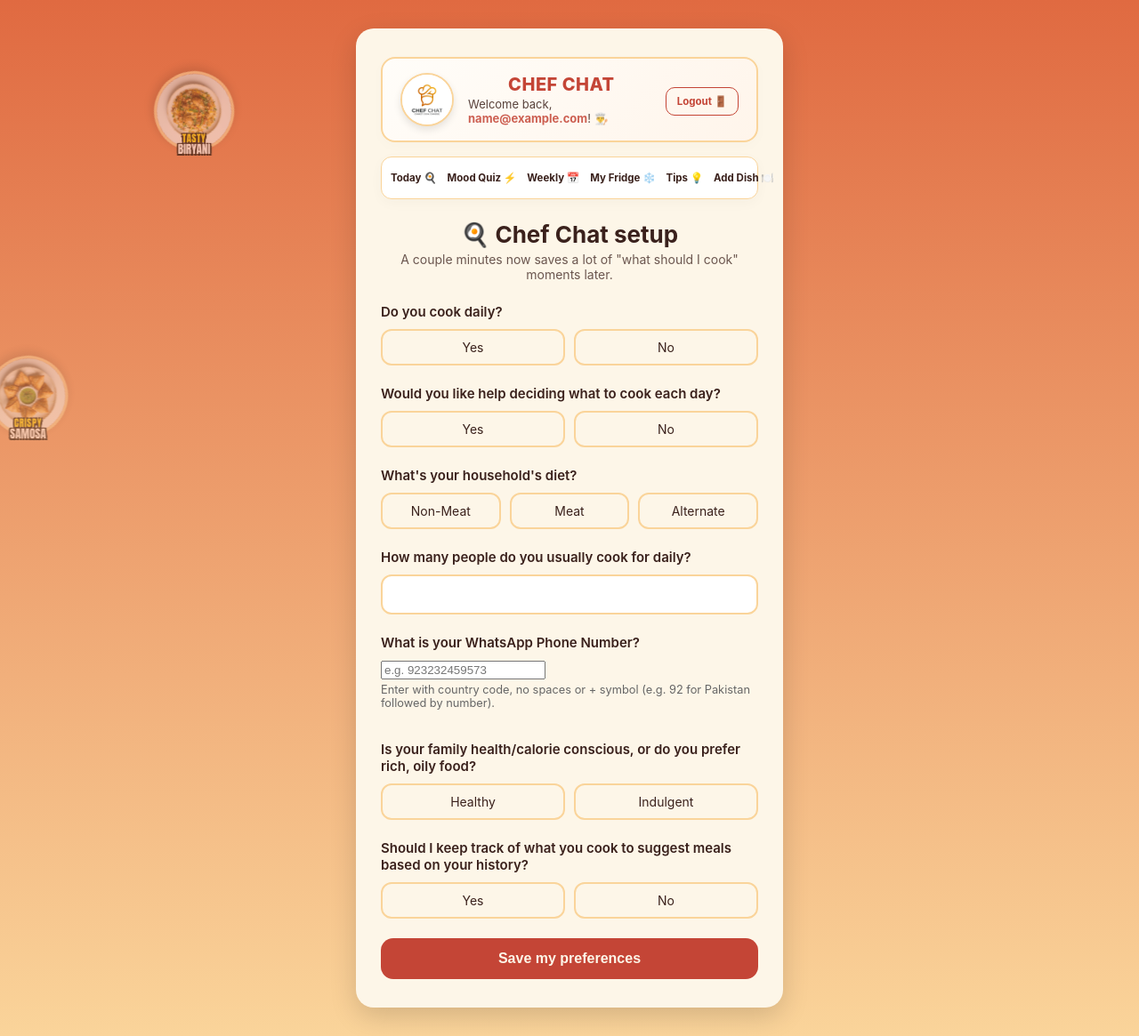
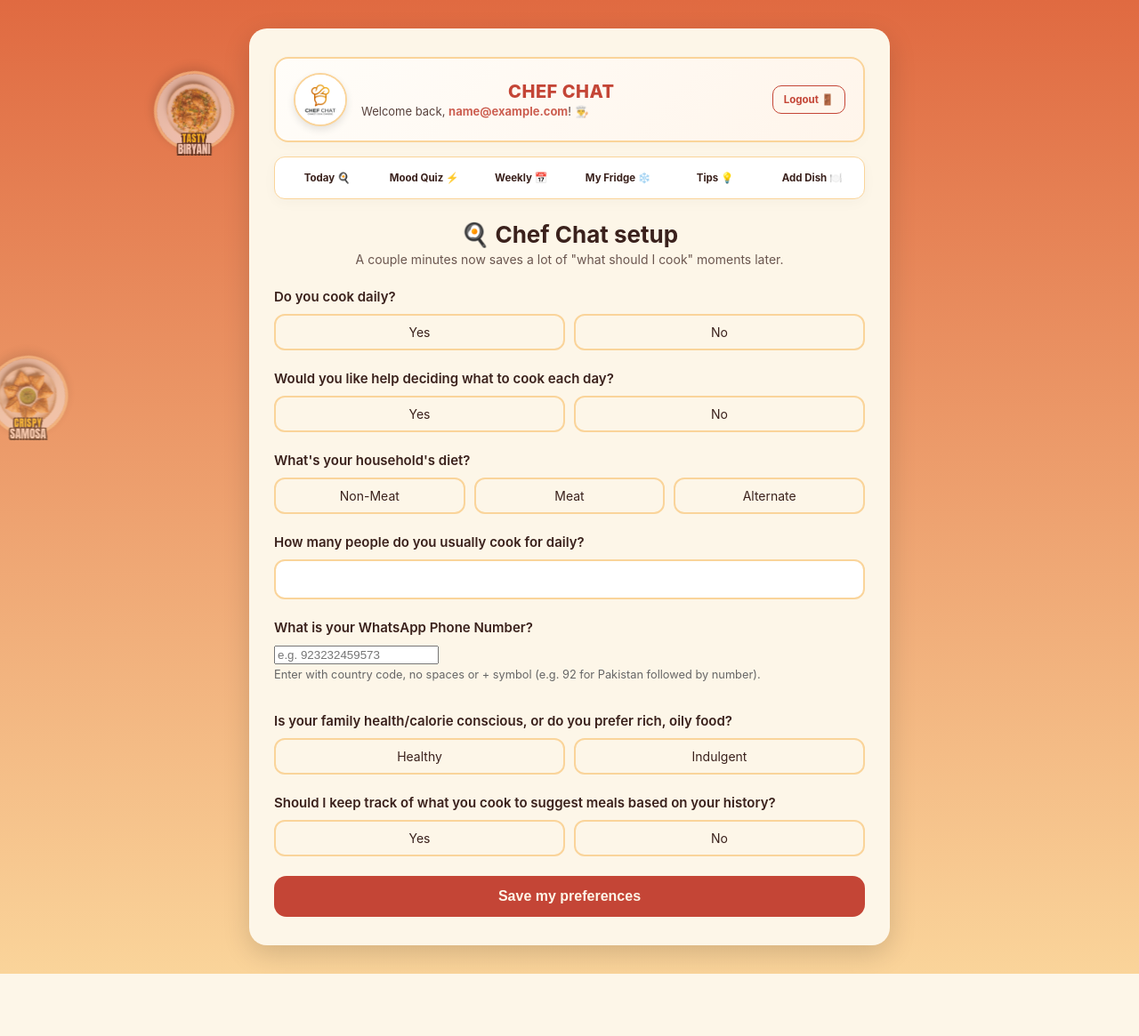
Before and after one commit to kinzafatima110/Chef-Chat, a Flask app: page /quiz in a window 1280 px wide. Shown: the whole page at 89% size. After the commit the page ends 1095 px from the top, so only its background shows below. Run offline with Flask 3, Linux system fonts and the light colour scheme; the visitor is signed in with stand-in values (Sample User, id 1); data comes from the database, SQL or seed files in the repository.

Commit message:
Broaden page card layout sizing and prevent logout button warp overlap

```diff
--- a/templates/base.html
+++ b/templates/base.html
@@ -25,7 +25,7 @@
     background: var(--cream);
     border-radius: 20px;
     padding: 32px 28px;
-    max-width: 480px;
+    max-width: 720px;
     width: 100%;
     box-shadow: 0 10px 30px rgba(0,0,0,0.15);
     align-self: flex-start;
@@ -35,10 +35,10 @@
     box-sizing: border-box;
   }
   .card.wide {
-    max-width: 980px;
+    max-width: 1020px;
   }
   .card.dashboard {
-    max-width: 580px;
+    max-width: 820px;
   }
   h1 { color: var(--dark); font-size: 26px; margin: 0 0 4px; text-align: center; }
   p.subtitle { text-align: center; color: var(--dark); opacity: 0.75; margin: 0 0 24px; font-size: 14px; }
@@ -168,6 +168,7 @@
     border: 1.5px solid var(--gold);
     box-shadow: 0 4px 15px rgba(0,0,0,0.03);
     gap: 4px;
+    flex-wrap: wrap;
   }
   .nav-tabs a {
     flex: 1;
@@ -244,6 +245,7 @@
   }
   .chef-logout-wrap {
     margin-left: 12px;
+    flex-shrink: 0;
   }
   .chef-logout-btn {
     font-size: 11.5px;
@@ -255,6 +257,8 @@
     border-radius: 10px;
     transition: all 0.2s;
     background: transparent;
+    white-space: nowrap;
+    display: inline-block;
   }
   .chef-logout-btn:hover {
     background: var(--terracotta);
```
